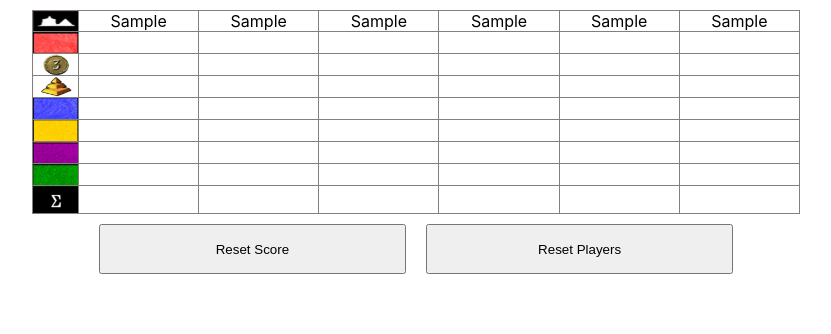
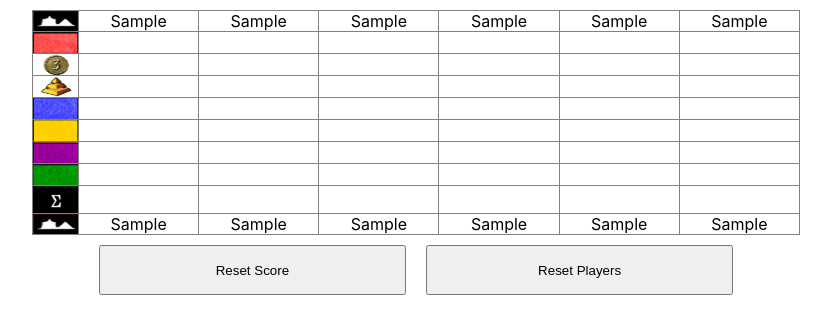
Before and after one commit to AdrGeorgescu/7wonders_old, a React (Create React App) app: page / in a window 1280 px wide. Both pictures are taken after typing "Sample", "Sample", "Sample", "Sample", "Sample", "Sample" into the empty fields and a click on the button "Save". Shown: the top 334 px of the page, without its empty margins (224-1055 px from the left). Built offline with nearby package versions, Linux system fonts and the light colour scheme.

Commit message:
Display the player names at the bottom of the page

```diff
--- a/src/App.js
+++ b/src/App.js
@@ -66,11 +66,6 @@ class App extends Component {
     })
   };
 
-  goToTop = (e) => {
-      e.preventDefault();
-      window.scrollTo(0, 0);
-  };
-
   render() {
     if (!this.state.players.length) {
       return (
@@ -88,14 +83,17 @@ class App extends Component {
       )
     }
 
+    const renderPlayerNmaes =
+        <tr>
+          <td className="playerImage" />
+          { this.state.players.map(player => <td key={player}>{player}</td>) }
+        </tr>;
+
     return (
       <div className="App">
         <table border="1" cellPadding="0" cellSpacing="0">
           <tbody>
-            <tr>
-              <td className="playerImage" />
-              { this.state.players.map(player => <td key={player}>{player}</td>) }
-            </tr>
+            {renderPlayerNmaes}
             {
               this.state.categories.map((category) => (
                 <tr key={category}>
@@ -107,7 +105,6 @@ class App extends Component {
                           type="number"
                           name={`${player}`}
                           step="1"
-                          onClick={this.goToTop}
                           onChange={this.total} />
                       </td>
                     )
@@ -116,9 +113,10 @@ class App extends Component {
               ))
             }
             <tr>
-            <td className="totalPoints" />
+              <td className="totalPoints" />
               { this.state.players.map(player => <td key={player} id={`${player}Score`} className="playerScore" />) }
             </tr>
+            {renderPlayerNmaes}
           </tbody>
         </table>
         <button
```
